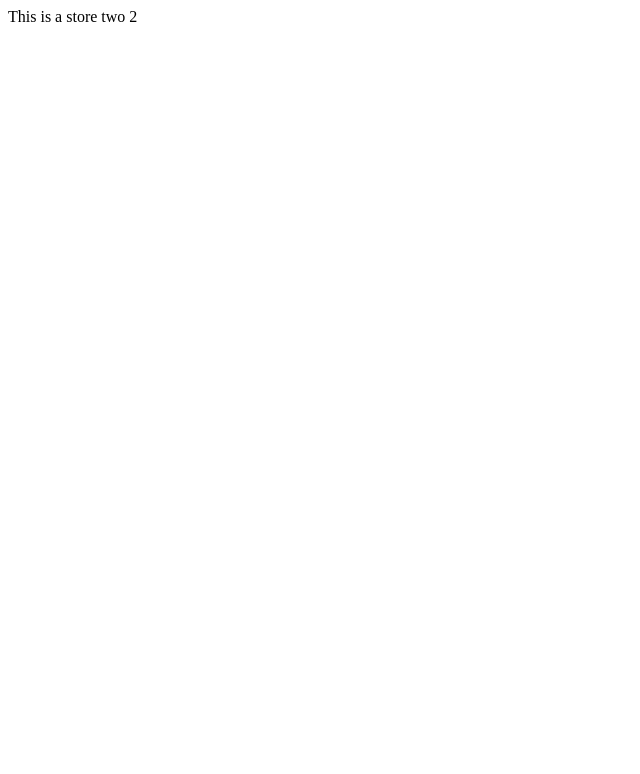
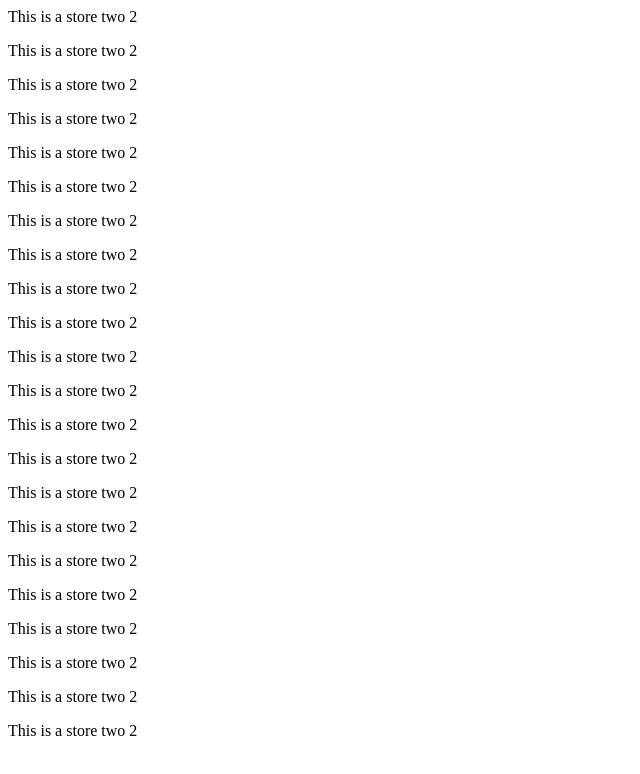
Before and after one commit to SBalaji666/git-retest, a website: page index.html in a window 1280 px wide. Shown: the whole page, without its empty margins (0-640 px from the left). Drawn offline with Linux system fonts and the light colour scheme.

Commit message:
pull raiser

```diff
--- a/index.html
+++ b/index.html
@@ -1 +1,22 @@
 <p>This is a store two 2</p>
+<p>This is a store two 2</p>
+<p>This is a store two 2</p>
+<p>This is a store two 2</p>
+<p>This is a store two 2</p>
+<p>This is a store two 2</p>
+<p>This is a store two 2</p>
+<p>This is a store two 2</p>
+<p>This is a store two 2</p>
+<p>This is a store two 2</p>
+<p>This is a store two 2</p>
+<p>This is a store two 2</p>
+<p>This is a store two 2</p>
+<p>This is a store two 2</p>
+<p>This is a store two 2</p>
+<p>This is a store two 2</p>
+<p>This is a store two 2</p>
+<p>This is a store two 2</p>
+<p>This is a store two 2</p>
+<p>This is a store two 2</p>
+<p>This is a store two 2</p>
+<p>This is a store two 2</p>
```
